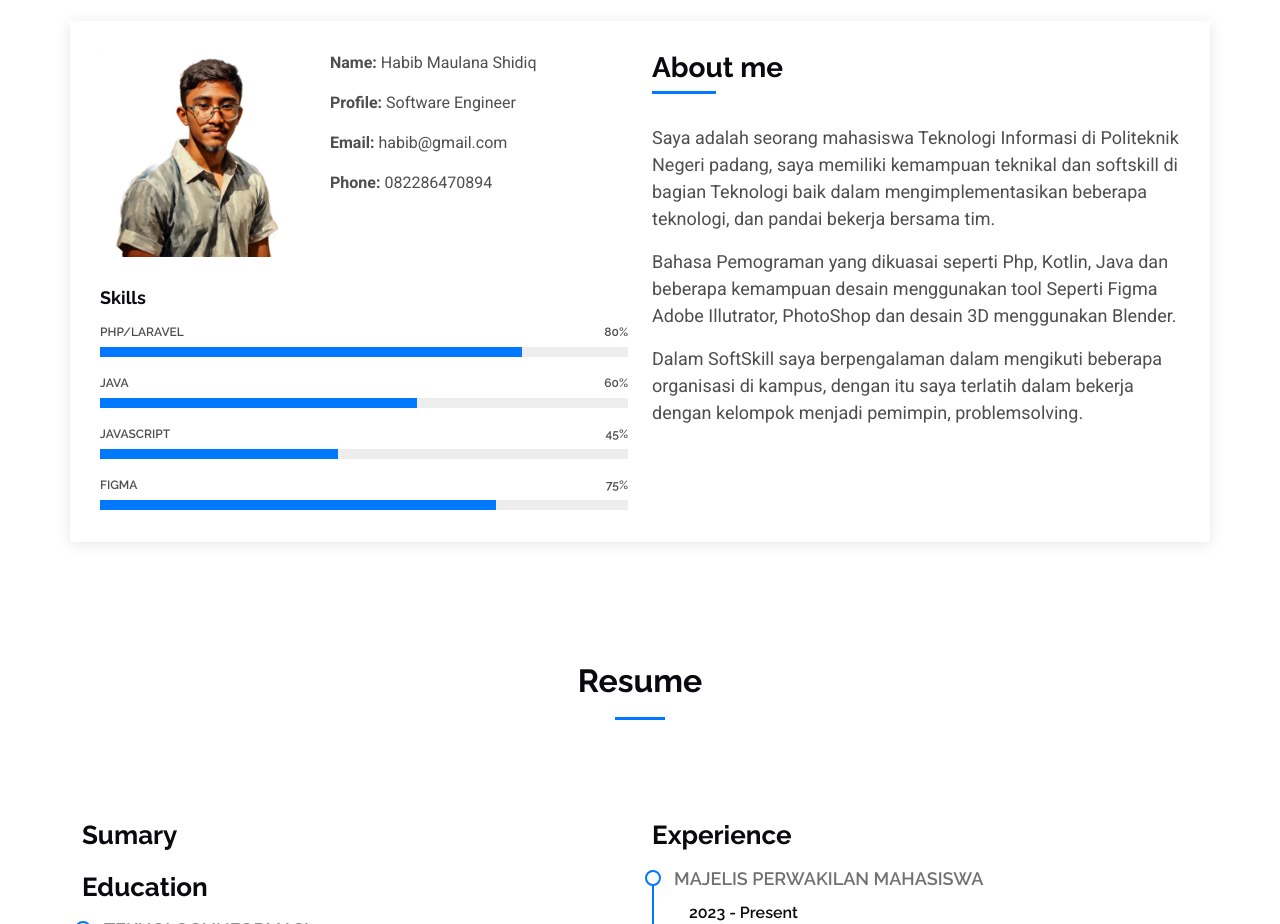
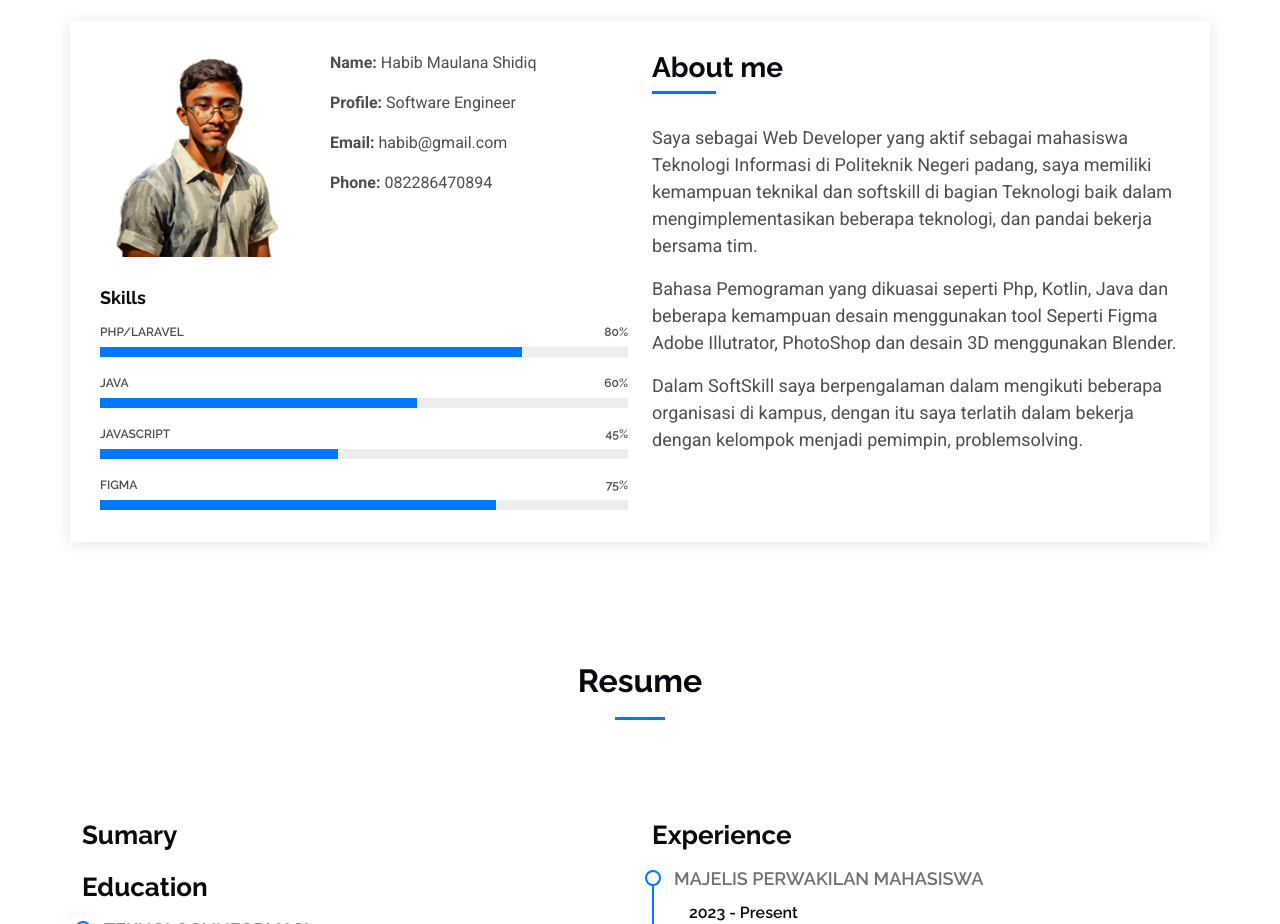
Before and after one commit to AbibshdQ/Cv---web, a plain HTML site: page index.html in a window 1280 px wide. Shown: the part 840-1764 px from the top of the page. Drawn offline with Linux system fonts and the light colour scheme.

Commit message:
Update index.html

```diff
--- a/index.html
+++ b/index.html
@@ -152,7 +152,7 @@
             <div class="about-me">
               <h4>About me</h4>
               <p>
-                Saya adalah seorang mahasiswa Teknologi Informasi di Politeknik Negeri padang, saya memiliki kemampuan teknikal dan softskill di bagian
+                Saya sebagai Web Developer yang aktif sebagai mahasiswa Teknologi Informasi di Politeknik Negeri padang, saya memiliki kemampuan teknikal dan softskill di bagian
                 Teknologi baik dalam mengimplementasikan beberapa teknologi, dan pandai bekerja bersama tim.
               </p>
               <p>
```
